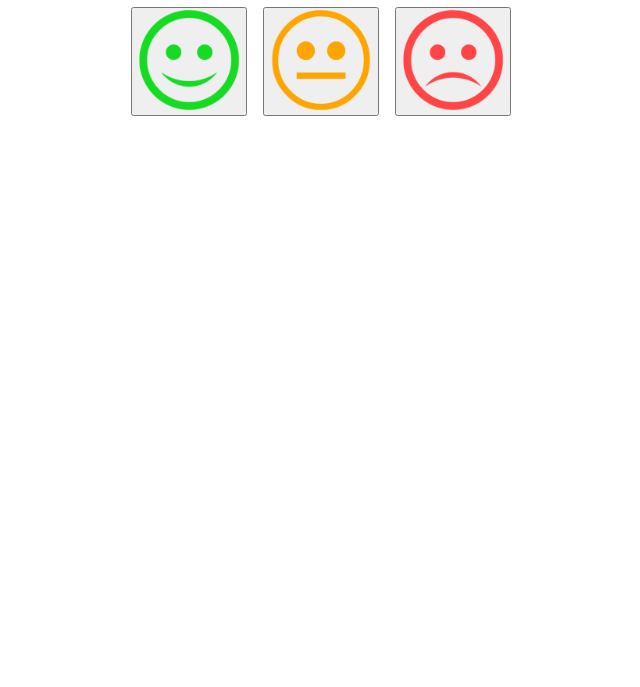
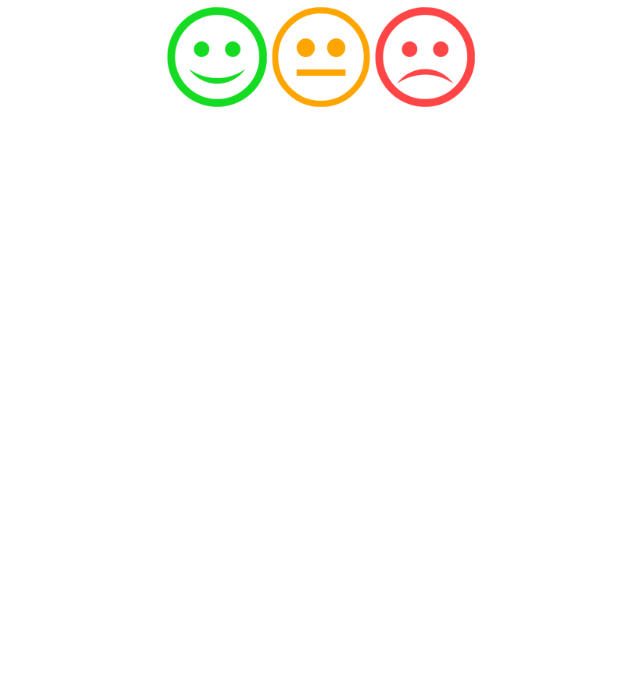
Before and after one commit to jasoncourtney/smiley-survey, a plain HTML site: page index.html in a window 1280 px wide. Shown: the part 113-800 px from the top of the page, without its empty margins (319-959 px from the left). Drawn offline with Linux system fonts and the light colour scheme.

Commit message:
Change heading to food survey and remove button borders

```diff
--- a/index.html
+++ b/index.html
@@ -3,7 +3,7 @@
 <head>
   <meta charset="UTF-8">
   <meta name="viewport" content="width=device-width,initial-scale=1">
-  <title>How do you feel today?</title>
+  <title>How was the food today?</title>
   <link rel="stylesheet" href="style.css">
 </head>
 <body>
--- a/style.css
+++ b/style.css
@@ -4,20 +4,26 @@ body {
   padding: 2rem;
 }
 
-.buttons {
-  display: flex;
-  justify-content: center;
-  gap: 1rem;
+/* remove button box */
+.buttons button {
+  background: transparent !important;
+  border: none !important;
+  padding: 0;
+  margin: 0;
+  cursor: pointer;
+  outline: none;
 }
 
-.buttons img {
-  width: 100px;
-  height: auto;
-  transition: transform .1s;
+/* no focus outline */
+.buttons button:focus {
+  outline: none;
 }
 
-.buttons img:active {
-  transform: scale(0.9);
+/* make sure the img itself is the only visible element */
+.buttons img {
+  display: block;
+  width: 100px;  /* or whatever size you prefer */
+  height: auto;
 }
 
 /* thank-you screen styling */
```
